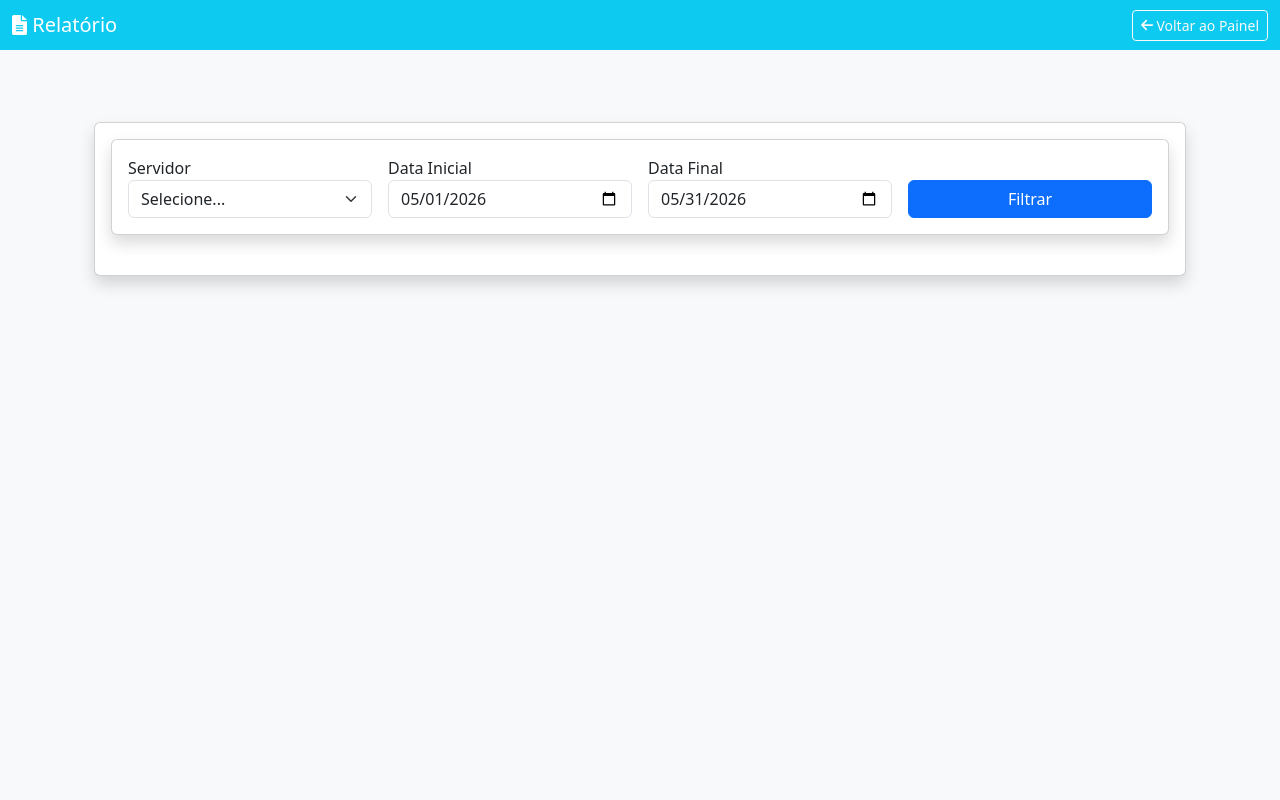
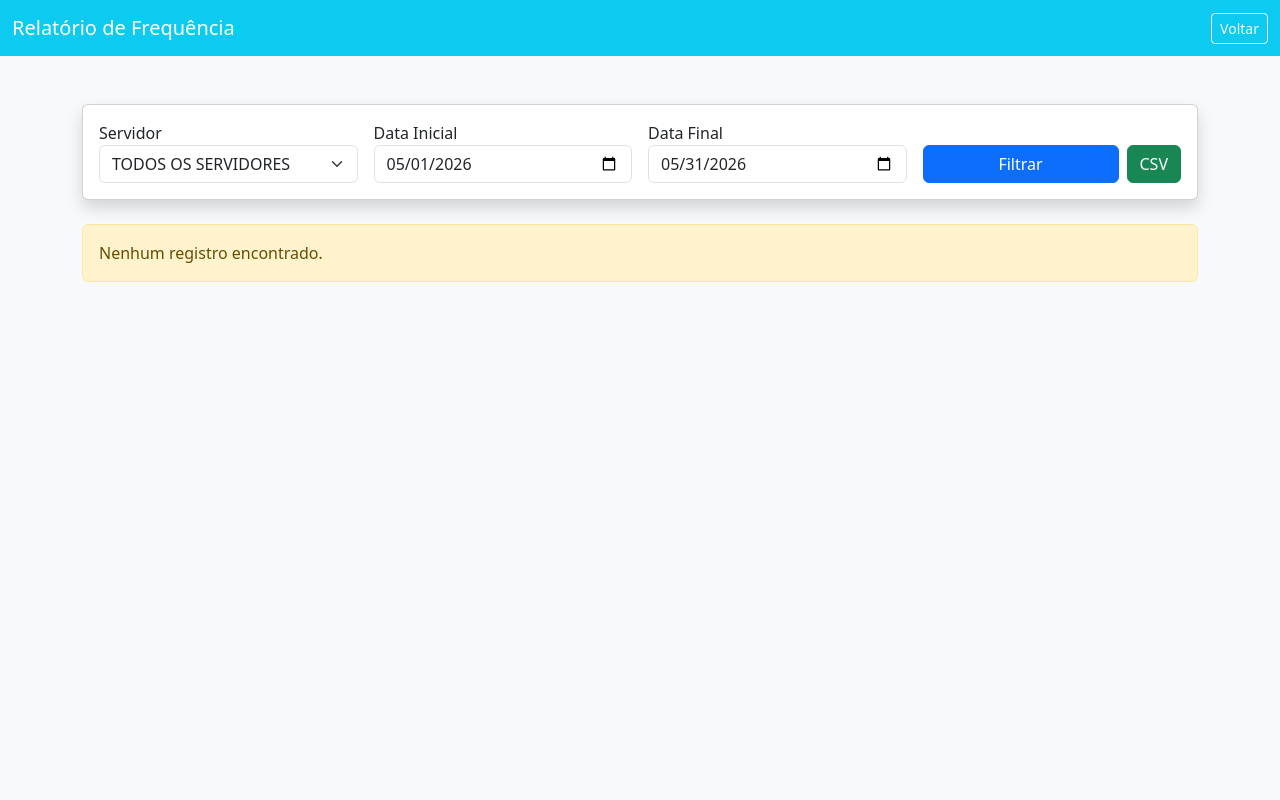
Before and after one commit to felippefardin/pgm_ponto, a PHP site: page /relatorios.php in a window 1280 px wide. Run offline with PHP 8.4, Linux system fonts and the light colour scheme; tables that the repository leaves empty hold one stand-in row (values such as "Sample post").

Commit message:
ajustes de contagem de hora e relatorio completo com todos os servidores

```diff
--- a/relatorios.php
+++ b/relatorios.php
@@ -2,54 +2,69 @@
 session_start();
 include 'db.php';
 
-$servidor_id = $_GET['servidor'] ?? '';
-$data_inicio = $_GET['data_inicio'] ?? date('Y-m-01'); // Padrão: primeiro dia do mês atual
-$data_fim = $_GET['data_fim'] ?? date('Y-m-t');      // Padrão: último dia do mês atual
+$servidor_id = $_GET['servidor'] ?? ''; // Pode ser vazio para "Todos"
+$data_inicio = $_GET['data_inicio'] ?? date('Y-m-01');
+$data_fim = $_GET['data_fim'] ?? date('Y-m-t');
 $export = $_GET['export'] ?? '';
 
+// Função auxiliar para calcular a diferença de horas
+function calcularHoras($entrada, $saida) {
+    if (!$entrada || !$saida) return 0;
+    $ini = new DateTime($entrada);
+    $fim = new DateTime($saida);
+    $diff = $ini->diff($fim);
+    return ($diff->h + ($diff->i / 60));
+}
+
 $pontos = [];
-if ($servidor_id) {
-    // Busca os pontos dentro do intervalo de datas selecionado
-    $stmt = $pdo->prepare("
-        SELECT p.*, s.nome_completo, s.matricula
+$params = [$data_inicio, $data_fim];
+$sql = "SELECT p.*, s.nome_completo, s.matricula
         FROM pontos p
         JOIN servidores s ON p.servidor_id = s.id
-        WHERE s.id = ? AND DATE(p.data_hora) BETWEEN ? AND ?
-        ORDER BY p.data_hora ASC
-    ");
-    $stmt->execute([$servidor_id, $data_inicio, $data_fim]);
+        WHERE DATE(p.data_hora) BETWEEN ? AND ?";
+
+if ($servidor_id !== '') {
+    $sql .= " AND s.id = ?";
+    $params[] = $servidor_id;
+}
+
+$sql .= " ORDER BY s.nome_completo ASC, p.data_hora ASC";
+$stmt = $pdo->prepare($sql);
+$stmt->execute($params);
 $pontos = $stmt->fetchAll();
 
-    $stmt_serv = $pdo->prepare("SELECT nome_completo, matricula FROM servidores WHERE id = ?");
-    $stmt_serv->execute([$servidor_id]);
-    $info_servidor = $stmt_serv->fetch();
-
-    // LÓGICA DE EXPORTAÇÃO CSV
-    if ($export === 'csv' && $info_servidor) {
-        header('Content-Type: text/csv; charset=utf-8');
-        header('Content-Disposition: attachment; filename=relatorio_ponto_'.$info_servidor['matricula'].'.csv');
-        $output = fopen('php://output', 'w');
-        fputcsv($output, ['Data', 'Entrada', 'Pausa', 'Saida', 'Matricula', 'Nome']);
-
-        $dias_csv = [];
+// Agrupamento por Servidor -> Data -> Tipo
+$relatorio_agrupado = [];
 foreach ($pontos as $p) {
+    $s_id = $p['servidor_id'];
     $data = date('d/m/Y', strtotime($p['data_hora']));
-            $dias_csv[$data][$p['tipo']] = date('H:i', strtotime($p['data_hora']));
+    $relatorio_agrupado[$s_id]['info'] = ['nome' => $p['nome_completo'], 'matricula' => $p['matricula']];
+    $relatorio_agrupado[$s_id]['dias'][$data][$p['tipo']] = $p['data_hora'];
 }
 
-        foreach ($dias_csv as $data => $tipos) {
+// LÓGICA DE EXPORTAÇÃO CSV (Simplificada para todos ou um)
+if ($export === 'csv' && !empty($relatorio_agrupado)) {
+    header('Content-Type: text/csv; charset=utf-8');
+    header('Content-Disposition: attachment; filename=relatorio_ponto_geral.csv');
+    $output = fopen('php://output', 'w');
+    fputcsv($output, ['Servidor', 'Matricula', 'Data', 'Entrada', 'Pausa', 'Saida', 'Total Horas Dia']);
+
+    foreach ($relatorio_agrupado as $id => $dados) {
+        foreach ($dados['dias'] as $data => $tipos) {
+            $h_total = calcularHoras($tipos['entrada'] ?? null, $tipos['saida'] ?? null);
             fputcsv($output, [
+                $dados['info']['nome'],
+                $dados['info']['matricula'],
                 $data,
-                $tipos['entrada'] ?? '--:--',
-                $tipos['pausa'] ?? '--:--',
-                $tipos['saida'] ?? '--:--',
-                $info_servidor['matricula'],
-                $info_servidor['nome_completo']
+                isset($tipos['entrada']) ? date('H:i', strtotime($tipos['entrada'])) : '--:--',
+                isset($tipos['pausa']) ? date('H:i', strtotime($tipos['pausa'])) : '--:--',
+                isset($tipos['saida']) ? date('H:i', strtotime($tipos['saida'])) : '--:--',
+                number_format($h_total, 2)
             ]);
+        }
     }
     fclose($output);
     exit();
-    }
 }
 
 $servidores = $pdo->query("SELECT id, nome_completo FROM servidores WHERE status != 'arquivado'")->fetchAll();
@@ -58,52 +73,30 @@
 <html lang="pt-br">
 <head>
     <meta charset="UTF-8">
-    <title>Relatório de Ponto - PMG</title>
+    <title>Relatórios de Ponto</title>
     <link href="https://cdn.jsdelivr.net/npm/bootstrap@5.3.0/dist/css/bootstrap.min.css" rel="stylesheet">
-    <link rel="stylesheet" href="https://cdn.jsdelivr.net/npm/@fortawesome/fontawesome-free@6.4.2/css/all.min.css">
-    <link rel="stylesheet" href="https://cdnjs.cloudflare.com/ajax/libs/font-awesome/6.0.0/all.min.css">
     <style>
-        @media print {
-            .no-print { display: none !important; }
-            .card { border: none !important; box-shadow: none !important; }
-            body { background: white !important; }
-        }
-        .folha-ponto { font-family: 'Courier New', Courier, monospace; }
-        body {
-    display: flex;
-    flex-direction: column;
-    min-height: 100vh;
-}
-.container {
-    flex: 1;
-}
+        @media print { .no-print { display: none !important; } .page-break { page-break-after: always; } }
+        .folha-ponto { font-family: 'Courier New', monospace; font-size: 0.9rem; }
     </style>
 </head>
 <body class="bg-light">
 
-<nav class="navbar navbar-dark bg-info mb-4">
+<nav class="navbar navbar-dark bg-info mb-4 no-print">
     <div class="container-fluid">
-        <span class="navbar-brand mb-0 h1">
-            <i class="fa-solid fa-file-lines"></i> Relatório
-        </span>
-        <a href="dashboard.php" class="btn btn-outline-light btn-sm">
-            <i class="fa-solid fa-arrow-left"></i> Voltar ao Painel
-        </a>
+        <span class="navbar-brand">Relatório de Frequência</span>
+        <a href="dashboard.php" class="btn btn-outline-light btn-sm">Voltar</a>
     </div>
 </nav>
 
 <div class="container py-4">
-    <div class="container py-4">
-
-    <div class="card shadow mb-4 no-print">
-        <div class="card-body">
     <div class="card shadow mb-4 no-print">
         <div class="card-body">
             <form method="GET" class="row g-3">
                 <div class="col-md-3">
                     <label>Servidor</label>
-                    <select name="servidor" class="form-select" required>
-                        <option value="">Selecione...</option>
+                    <select name="servidor" class="form-select">
+                        <option value="">TODOS OS SERVIDORES</option>
                         <?php foreach($servidores as $s): ?>
                             <option value="<?= $s['id'] ?>" <?= $servidor_id == $s['id'] ? 'selected' : '' ?>><?= $s['nome_completo'] ?></option>
                         <?php endforeach; ?>
@@ -111,99 +104,80 @@
                 </div>
                 <div class="col-md-3">
                     <label>Data Inicial</label>
-                    <input type="date" name="data_inicio" class="form-control" value="<?= $data_inicio ?>" required>
+                    <input type="date" name="data_inicio" class="form-control" value="<?= $data_inicio ?>">
                 </div>
                 <div class="col-md-3">
                     <label>Data Final</label>
-                    <input type="date" name="data_fim" class="form-control" value="<?= $data_fim ?>" required>
+                    <input type="date" name="data_fim" class="form-control" value="<?= $data_fim ?>">
                 </div>
                 <div class="col-md-3 d-flex align-items-end gap-2">
-                    <button type="submit" class="btn btn-primary flex-grow-1">Filtrar</button>
-                    <?php if($servidor_id): ?>
-                        <a href="?servidor=<?= $servidor_id ?>&data_inicio=<?= $data_inicio ?>&data_fim=<?= $data_fim ?>&export=csv" class="btn btn-success">
-                            <i class="fa-solid fa-file-csv"></i> CSV
-                        </a>
-                    <?php endif; ?>
+                    <button type="submit" class="btn btn-primary w-100">Filtrar</button>
+                    <a href="?<?= $_SERVER['QUERY_STRING'] ?>&export=csv" class="btn btn-success">CSV</a>
                 </div>
             </form>
         </div>
     </div>
 
-    <?php if ($servidor_id && $info_servidor): ?>
-    <div class="card shadow p-4 folha-ponto">
+    <?php if (empty($relatorio_agrupado)): ?>
+        <div class="alert alert-warning">Nenhum registro encontrado.</div>
+    <?php else: ?>
+        <?php foreach ($relatorio_agrupado as $id_serv => $conteudo):
+            $total_horas_mes = 0;
+        ?>
+        <div class="card shadow p-4 mb-5 folha-ponto page-break">
             <div class="text-center mb-4">
                 <h4>PROCURADORIA GERAL DO MUNICÍPIO</h4>
                 <h5>Espelho de Ponto Individual</h5>
-            <p class="small text-muted">Período: <?= date('d/m/Y', strtotime($data_inicio)) ?> até <?= date('d/m/Y', strtotime($data_fim)) ?></p>
+                <p>Período: <?= date('d/m/Y', strtotime($data_inicio)) ?> a <?= date('d/m/Y', strtotime($data_fim)) ?></p>
             </div>
 
-        <div class="mb-3 border-bottom pb-2">
-            <p><strong>Servidor:</strong> <?= htmlspecialchars($info_servidor['nome_completo']) ?> | <strong>Matrícula:</strong> <?= htmlspecialchars($info_servidor['matricula']) ?></p>
-        </div>
+            <p><strong>Servidor:</strong> <?= $conteudo['info']['nome'] ?> | <strong>Matrícula:</strong> <?= $conteudo['info']['matricula'] ?></p>
 
             <table class="table table-bordered table-sm">
-            <thead class="table-light">
+                <thead>
                     <tr>
                         <th>Data</th>
                         <th>Entrada</th>
                         <th>Pausa</th>
                         <th>Saída</th>
-                    <th>Observações</th>
+                        <th>Horas do Dia</th>
                     </tr>
                 </thead>
                 <tbody>
-                <?php
-                $dias = [];
-                foreach ($pontos as $p) {
-                    $data = date('d/m/Y', strtotime($p['data_hora']));
-                    $dias[$data][$p['tipo']] = date('H:i', strtotime($p['data_hora']));
-                }
-
-                if (count($dias) > 0):
-                    foreach ($dias as $data => $tipos): ?>
+                    <?php foreach ($conteudo['dias'] as $data => $tipos):
+                        $h_dia = calcularHoras($tipos['entrada'] ?? null, $tipos['saida'] ?? null);
+                        $total_horas_mes += $h_dia;
+                    ?>
                     <tr>
                         <td><?= $data ?></td>
-                        <td><?= $tipos['entrada'] ?? '--:--' ?></td>
-                        <td><?= $tipos['pausa'] ?? '--:--' ?></td>
-                        <td><?= $tipos['saida'] ?? '--:--' ?></td>
-                        <td class="small"><?= (isset($tipos['entrada']) && isset($tipos['saida'])) ? '' : 'Falta batida' ?></td>
+                        <td><?= isset($tipos['entrada']) ? date('H:i', strtotime($tipos['entrada'])) : '--:--' ?></td>
+                        <td><?= isset($tipos['pausa']) ? date('H:i', strtotime($tipos['pausa'])) : '--:--' ?></td>
+                        <td><?= isset($tipos['saida']) ? date('H:i', strtotime($tipos['saida'])) : '--:--' ?></td>
+                        <td><?= number_format($h_dia, 2) ?>h</td>
                     </tr>
-                    <?php endforeach;
-                else: ?>
-                    <tr>
-                        <td colspan="5" class="text-center text-muted">Nenhum registro encontrado para este período.</td>
+                    <?php endforeach; ?>
+                </tbody>
+                <tfoot>
+                    <tr class="table-secondary">
+                        <td colspan="4" class="text-end"><strong>Total de Horas no Período:</strong></td>
+                        <td><strong><?= number_format($total_horas_mes, 2) ?>h</strong></td>
                     </tr>
-                <?php endif; ?>
-            </tbody>
+                </tfoot>
             </table>
 
-        <div class="row mt-5 pt-4">
-            <div class="col-6 text-center">
-                <hr style="width: 80%; margin: auto;">
-                <p>Assinatura do Servidor</p>
-            </div>
-            <div class="col-6 text-center">
-                <hr style="width: 80%; margin: auto;">
-                <p>Visto Chefia Imediata</p>
+            <div class="row mt-5">
+                <div class="col-6 text-center">_________________________<br>Assinatura Servidor</div>
+                <div class="col-6 text-center">_________________________<br>Visto Chefia</div>
             </div>
         </div>
+        <?php endforeach; ?>
 
-        <div class="text-center mt-4 no-print">
-            <button onclick="window.print()" class="btn btn-danger">
-                <i class="fa-solid fa-file-pdf"></i> Baixar/Imprimir PDF
+        <div class="text-center no-print mb-5">
+            <button onclick="window.print()" class="btn btn-danger btn-lg">
+                <i class="fa-solid fa-print"></i> Imprimir Tudo / Salvar PDF
             </button>
-        </div>
         </div>
     <?php endif; ?>
 </div>
-
-<div class="div">
-
-</div>
-
-
-
-
-<script src="https://cdnjs.cloudflare.com/ajax/libs/font-awesome/6.0.0/all.min.js"></script>
 </body>
 </html>
```
Also changed, not shown: ponto_ao_vivo.php (+49 -2 lines). Lines whose indentation alone changed are shown as unchanged.
